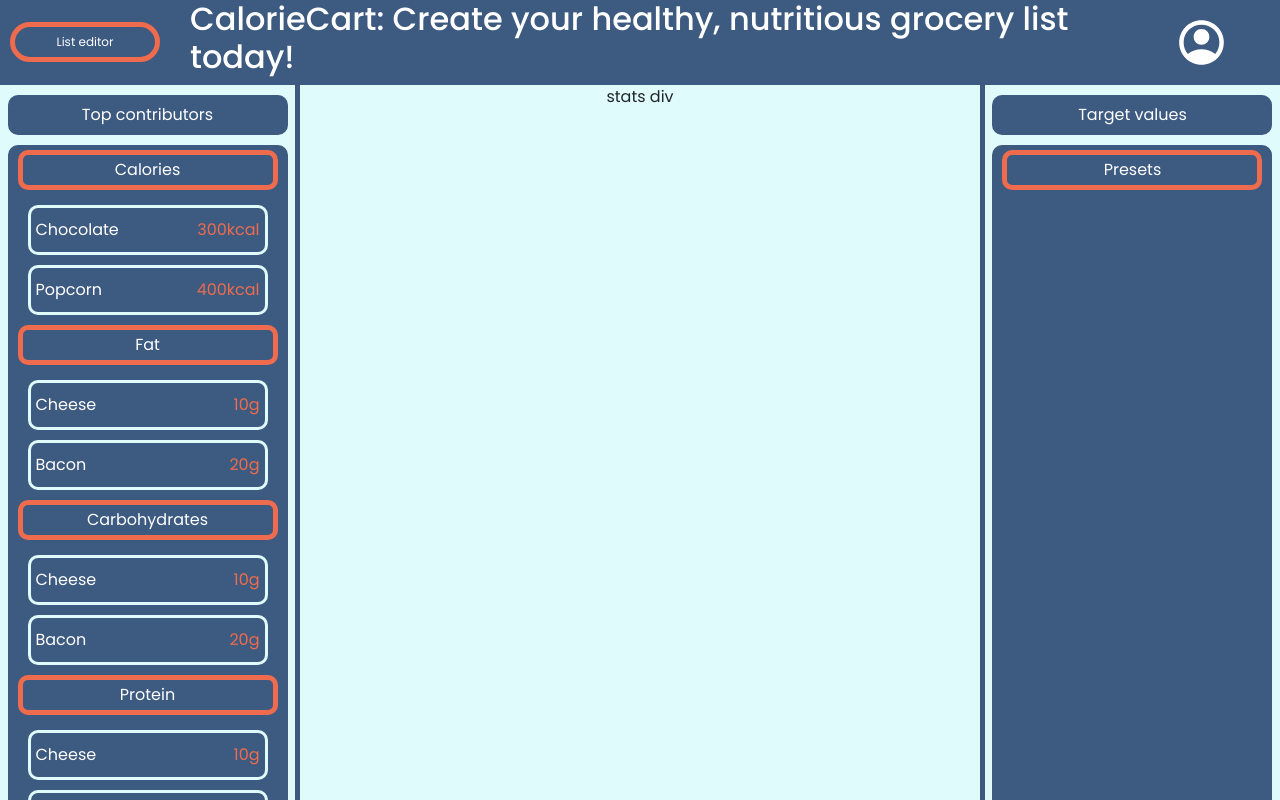
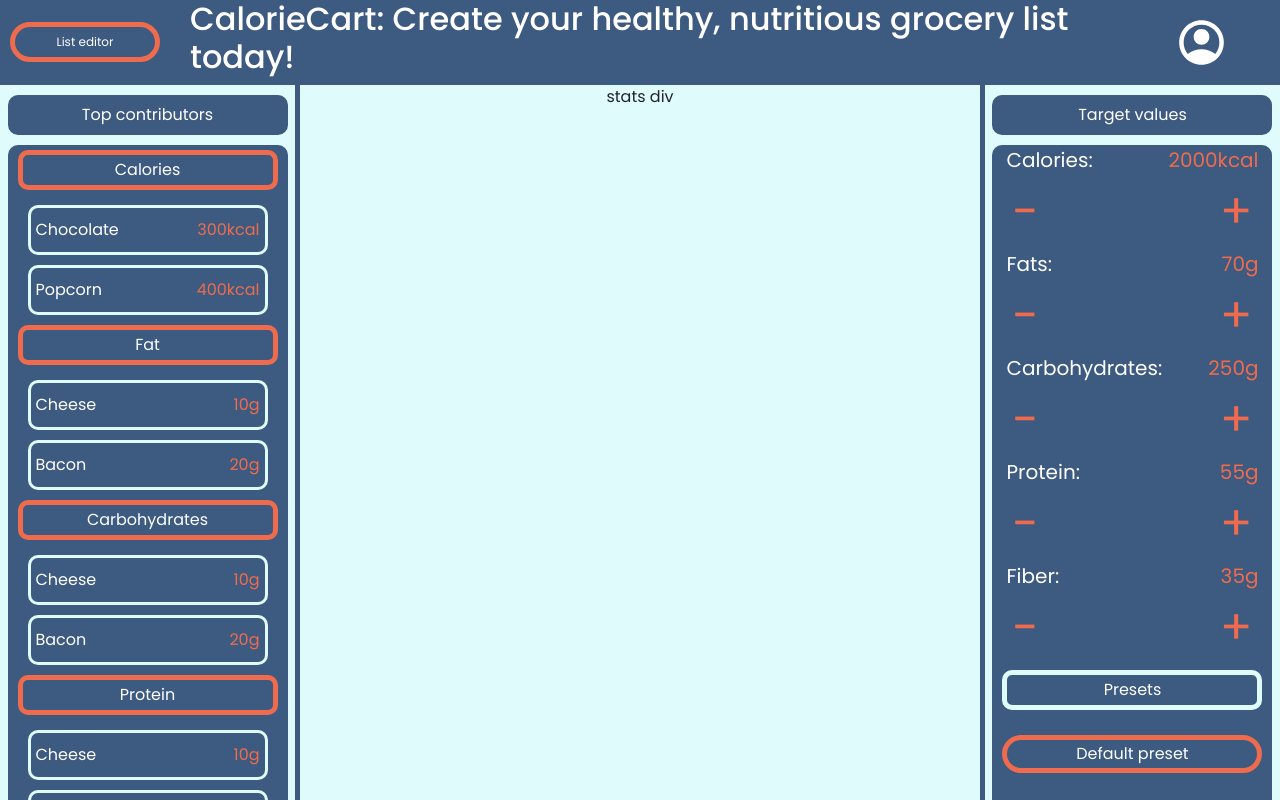
Before and after one commit to wmu66/Project-repo, a React (Vite) app in the folder CalorieCart/: page /stats/1 in a window 1280 px wide. Shown: the top 800 px of the page. Built offline with nearby package versions, Linux system fonts and the light colour scheme.

Commit message:
Added value changing div

```diff
--- /dev/null
+++ b/CalorieCart/src/components/CustomValue.jsx
@@ -0,0 +1,56 @@
+import PropTypes from "prop-types";
+
+const CustomValue = ({
+  nutrition,
+  value,
+  measurement,
+  stepsize,
+  onChange,
+  min,
+  max,
+}) => {
+  const reduce = () => {
+    const new_value = value - stepsize;
+    console.log(min);
+    if (new_value >= min) {
+      onChange(nutrition, new_value);
+    }
+  };
+
+  const increase = () => {
+    const new_value = value + stepsize;
+    if (new_value <= max) {
+      onChange(nutrition, new_value);
+    }
+  };
+
+  return (
+    <>
+      <div className="custom-value-setter-div">
+        {nutrition}:
+        <span style={{ color: "var(--accentcolor2)" }}>
+          {value + measurement}
+        </span>
+      </div>
+      <div className="custom-value-setter-div">
+        <button className="custom-value-button" onClick={reduce}>
+          -
+        </button>
+        <button className="custom-value-button" onClick={increase}>
+          +
+        </button>
+      </div>
+    </>
+  );
+};
+
+CustomValue.propTypes = {
+  nutrition: PropTypes.string.isRequired,
+  value: PropTypes.number.isRequired,
+  measurement: PropTypes.string.isRequired,
+  stepsize: PropTypes.number.isRequired,
+  onChange: PropTypes.func.isRequired,
+  min: PropTypes.number.isRequired,
+  max: PropTypes.number.isRequired,
+};
+export default CustomValue;
--- a/CalorieCart/src/components/ValueSetter.jsx
+++ b/CalorieCart/src/components/ValueSetter.jsx
@@ -1,14 +1,75 @@
-import SmallTitle from "./SmallTitle"
+import SmallTitle from "./SmallTitle";
+import Button from "./Button";
+import CustomValue from "./CustomValue";
+import { useState } from "react";
 
 const ValueSetter = () => {
+  const healthy_values = {
+    Calories: [2000, "kcal", 100, 1000, 3000], // nutrition, healthy amount, measurement, step size, min and max. Step size is used for manual changing
+    Fats: [70, "g", 5, 20, 120],
+    Carbohydrates: [250, "g", 10, 100, 450],
+    Protein: [55, "g", 5, 15, 100],
+    Fiber: [35, "g", 5, 10, 70],
+  };
+
+  const [currentValues, setCurrentValues] = useState(healthy_values);
+
+  const defaultPreset = () => {
+    const resetValues = Object.fromEntries(
+      Object.entries(healthy_values).map(([key, value]) => [key, [...value]])
+    );
+    setCurrentValues(resetValues);
+  };
+
+  const updateValue = (nutrition, newAmount) => {
+    //use to update the healthy values
+    setCurrentValues((prev) => ({
+      ...prev,
+      [nutrition]: [newAmount, ...prev[nutrition].slice(1)],
+    }));
+  };
+
+  const presets = {
+    "Default preset": defaultPreset,
+    "Muscle building": defaultPreset,
+    "Weight loss": defaultPreset,
+    "Endurance training": defaultPreset,
+  };
   return (
     <>
-    <div><SmallTitle customClass="w300">Target values</SmallTitle></div>
-    <div className="editor-column-div medium">
-        <SmallTitle customClass="contributing medium">Presets</SmallTitle>
-    </div>
+      <div>
+        <SmallTitle customClass="w300">Target values</SmallTitle>
+      </div>
+      <div className="editor-column-div medium">
+        {Object.entries(currentValues).map(
+          ([nutrition, [amount, measurement, stepsize, min, max]]) => (
+            <CustomValue
+              key={nutrition}
+              nutrition={nutrition}
+              value={amount}
+              measurement={measurement}
+              stepsize={stepsize}
+              min={min}
+              max={max}
+              onChange={updateValue}
+            />
+          )
+        )}
+        <SmallTitle customClass="contributing medium bright">
+          Presets
+        </SmallTitle>
+        {Object.entries(presets).map(([preset, onClick]) => (
+          <Button
+            key={preset}
+            onClick={() => onClick()}
+            customClass="w260 dark"
+          >
+            {preset}
+          </Button>
+        ))}
+      </div>
     </>
-  )
-}
+  );
+};
 
-export default ValueSetter
+export default ValueSetter;
--- a/CalorieCart/src/styles/index.css
+++ b/CalorieCart/src/styles/index.css
@@ -150,6 +150,11 @@ body {
   margin: 10px;
 }
 
+.button.w260 {
+  width: 260px;
+}
+
+
 .button.dark {
   background-color: var(--accentcolor1);
   color: white;
@@ -260,7 +265,6 @@ body {
     max-width: 150px;
     font-size: var(--font-small);
   }
-
   .input {
     min-height: 40px;
   }
--- a/CalorieCart/src/styles/stats.css
+++ b/CalorieCart/src/styles/stats.css
@@ -44,3 +44,24 @@
     color: white;
     font-size: var(--font-base);
   }
+
+  .custom-value-setter-div {
+    color: white;
+    display: flex;
+    align-items: center;
+    justify-content: space-between;
+    width: 90%;
+    font-size: var(--font-large);
+
+  }
+
+  .custom-value-button {
+    background-color: transparent;
+    border: none;
+    color: var(--accentcolor2);
+    font-size: 48px;
+  }
+
+  .custom-value-button:hover {
+    color: var(--accentcolor2-darker);
+  }
```
